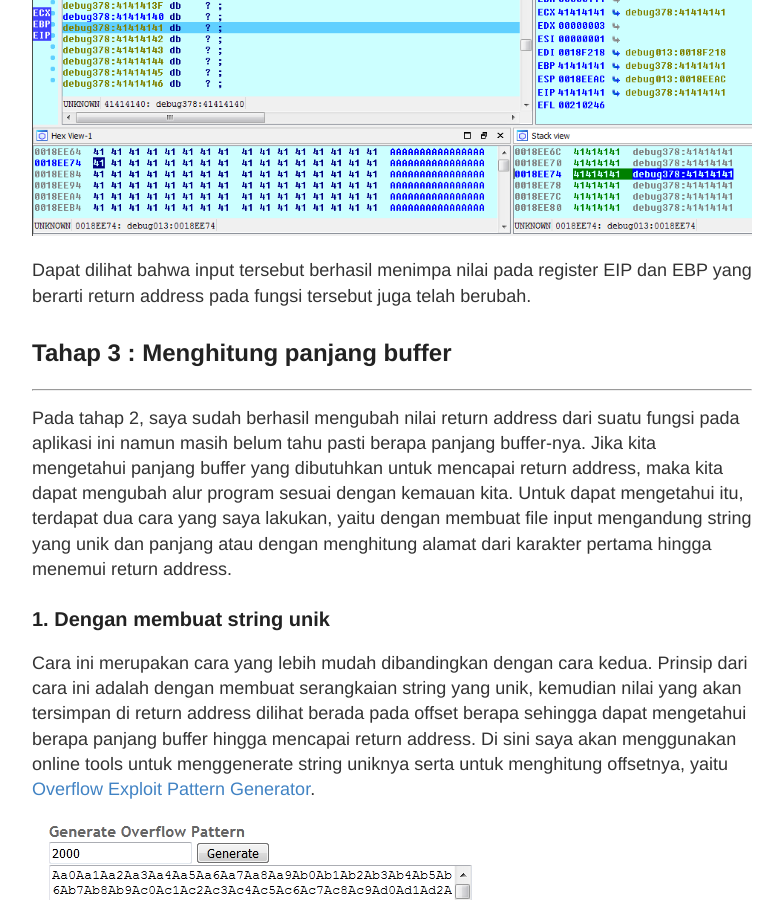
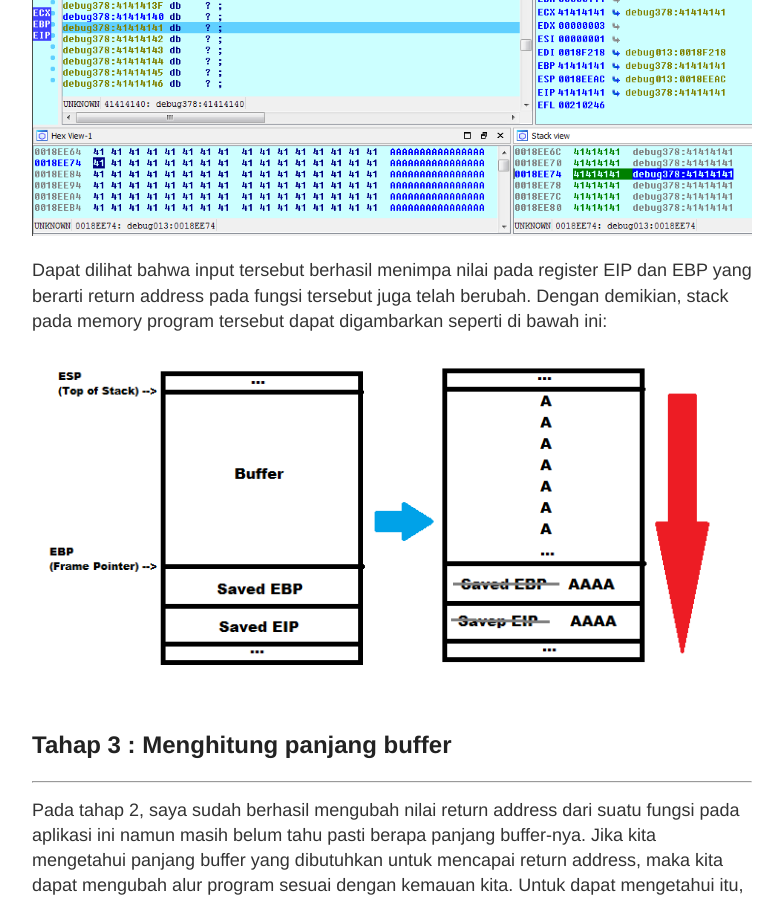
Before and after one commit to 0daytwo/0daytwo.github.io, a Jekyll site: the page built from _posts/2020-4-19-BoF-VuPlayer.md, in a window 1280 px wide and 900 px high, scrolled down 1404 px. Shown: the whole window, without its empty margins (248-1031 px from the left). Built offline with Jekyll 4.4.1, drawn with Linux system fonts in a browser that asks for light colours.

Commit message:
Add stack images on VuPlayer post

```diff
--- a/_posts/2020-4-19-BoF-VuPlayer.md
+++ b/_posts/2020-4-19-BoF-VuPlayer.md
@@ -25,7 +25,9 @@ Karena kerawanan pada aplikasi ini telah diverifikasi, selanjutnya saya mencoba
 
 ![2000A]({{ site.baseurl }}/images/vuplayer2.49/2000A.png)
 
-Dapat dilihat bahwa input tersebut berhasil menimpa nilai pada register EIP dan EBP yang berarti return address pada fungsi tersebut juga telah berubah.
+Dapat dilihat bahwa input tersebut berhasil menimpa nilai pada register EIP dan EBP yang berarti return address pada fungsi tersebut juga telah berubah. Dengan demikian, stack pada memory program tersebut dapat digambarkan seperti di bawah ini:
+
+![Stack]({{ site.baseurl }}/images/vuplayer2.49/stack1.png)
 
 ## Tahap 3 : Menghitung panjang buffer
 -----
```
Also changed, not shown: images/vuplayer2.49/stack1.png (added), 2 other files.
